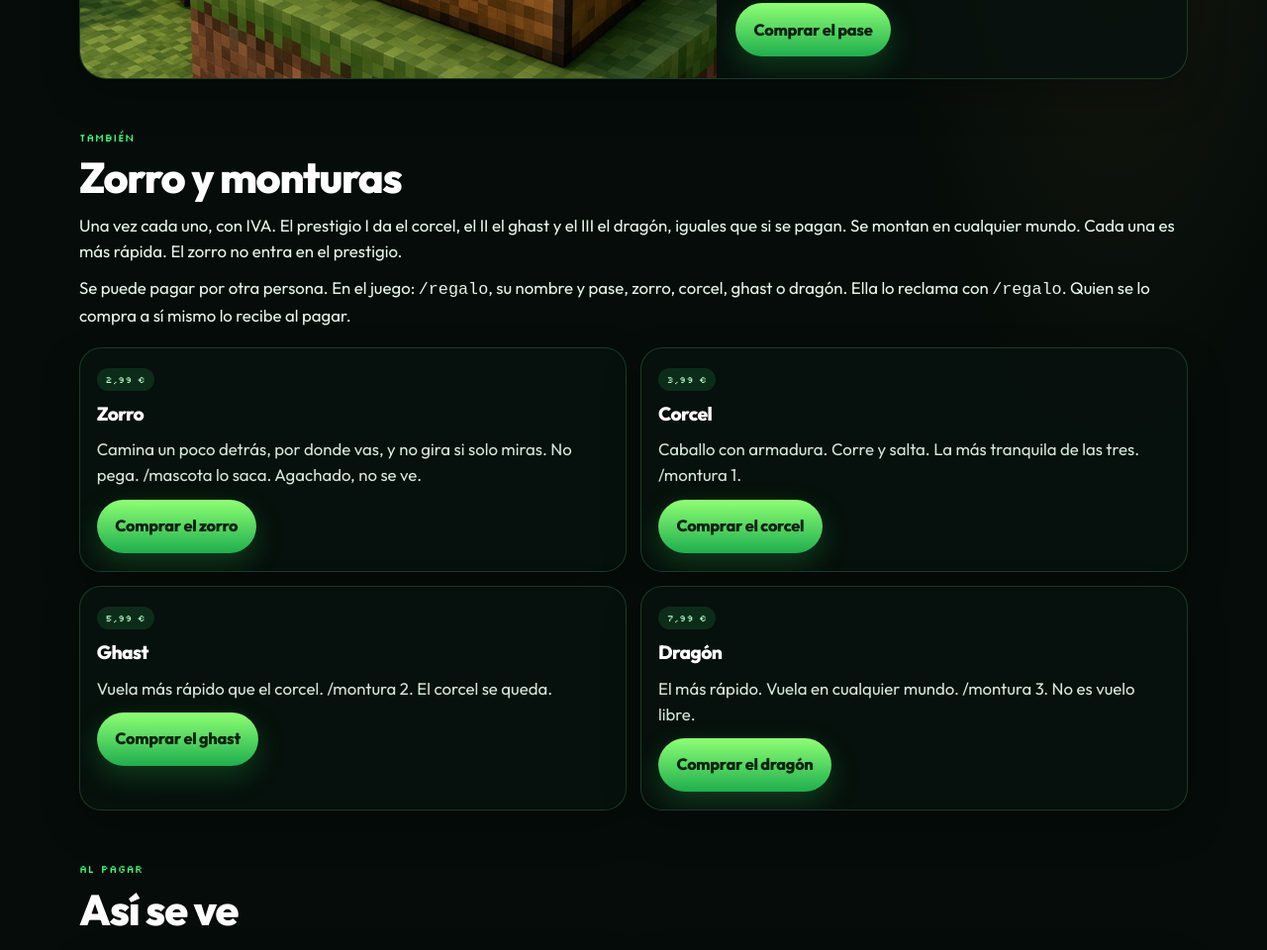
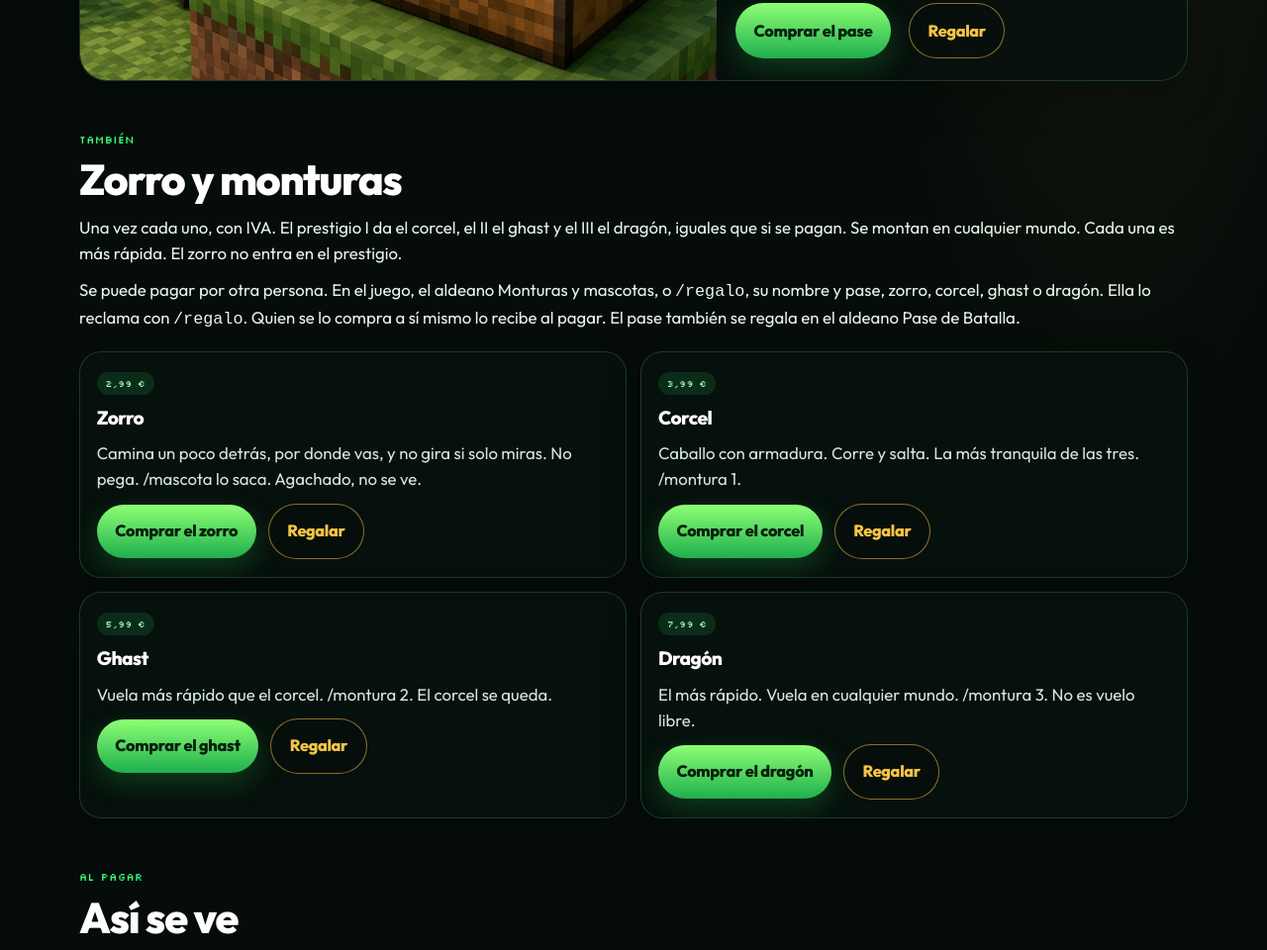
Before and after one commit to AlexCasanovaQA/preguntones-web, a plain HTML site: page tienda.html in a window 1280 px wide. Shown: the part 812-1772 px from the top of the page at 99% size. Drawn offline with Linux system fonts and the light colour scheme.

Commit message:
La tienda tiene Regalar, y la plaza nombra al aldeano de monturas.

```diff
--- a/css/estilos.css
+++ b/css/estilos.css
@@ -441,6 +441,10 @@ main > .entradilla {
   color: #fff;
 }
 
+.boton + .boton-linea {
+  margin-left: 0.55rem;
+}
+
 .boton-tienda,
 .boton-linea {
   background: rgba(8, 14, 10, 0.4);
--- a/tienda.html
+++ b/tienda.html
@@ -49,6 +49,7 @@
         <p>Entra en cuanto se confirma el pago. No da duros, equipo, terreno ni ventaja.</p>
         <div class="hero-acciones">
           <a class="boton solo-con-cobro" hidden href="" data-campo="tiendaUrl" data-campo-modo="solo-href">Comprar el pase</a>
+          <a class="boton boton-linea" href="#regalo">Regalar</a>
         </div>
         <p class="placa solo-sin-cobro" id="sin-cobro">Hoy no hay botón de pago. Esta página no cobra.</p>
       </div>
@@ -58,14 +59,15 @@
       <p class="kicker">También</p>
       <h2 class="titulo" id="monturas">Zorro y monturas</h2>
       <p>Una vez cada uno, con IVA. El prestigio I da el corcel, el II el ghast y el III el dragón, iguales que si se pagan. Se montan en cualquier mundo. Cada una es más rápida. El zorro no entra en el prestigio.</p>
-      <p>Se puede pagar por otra persona. En el juego: <code>/regalo</code>, su nombre y pase, zorro, corcel, ghast o dragón. Ella lo reclama con <code>/regalo</code>. Quien se lo compra a sí mismo lo recibe al pagar.</p>
+      <p id="regalo">Se puede pagar por otra persona. En el juego, el aldeano Monturas y mascotas, o <code>/regalo</code>, su nombre y pase, zorro, corcel, ghast o dragón. Ella lo reclama con <code>/regalo</code>. Quien se lo compra a sí mismo lo recibe al pagar. El pase también se regala en el aldeano Pase de Batalla.</p>
       <div class="productos">
         <article class="producto">
           <div class="carta-cuerpo">
             <p class="chip">2,99 €</p>
             <h3>Zorro</h3>
             <p>Camina un poco detrás, por donde vas, y no gira si solo miras. No pega. /mascota lo saca. Agachado, no se ve.</p>
-            <p><a class="boton" href="https://preguntones.tebex.store/" data-campo="tiendaZorro" data-campo-modo="solo-href">Comprar el zorro</a></p>
+            <p><a class="boton" href="https://preguntones.tebex.store/" data-campo="tiendaZorro" data-campo-modo="solo-href">Comprar el zorro</a>
+            <a class="boton boton-linea" href="#regalo">Regalar</a></p>
           </div>
         </article>
         <article class="producto">
@@ -73,7 +75,8 @@
             <p class="chip">3,99 €</p>
             <h3>Corcel</h3>
             <p>Caballo con armadura. Corre y salta. La más tranquila de las tres. /montura 1.</p>
-            <p><a class="boton" href="https://preguntones.tebex.store/" data-campo="tiendaCorcel" data-campo-modo="solo-href">Comprar el corcel</a></p>
+            <p><a class="boton" href="https://preguntones.tebex.store/" data-campo="tiendaCorcel" data-campo-modo="solo-href">Comprar el corcel</a>
+            <a class="boton boton-linea" href="#regalo">Regalar</a></p>
           </div>
         </article>
         <article class="producto">
@@ -81,7 +84,8 @@
             <p class="chip">5,99 €</p>
             <h3>Ghast</h3>
             <p>Vuela más rápido que el corcel. /montura 2. El corcel se queda.</p>
-            <p><a class="boton" href="https://preguntones.tebex.store/" data-campo="tiendaGhast" data-campo-modo="solo-href">Comprar el ghast</a></p>
+            <p><a class="boton" href="https://preguntones.tebex.store/" data-campo="tiendaGhast" data-campo-modo="solo-href">Comprar el ghast</a>
+            <a class="boton boton-linea" href="#regalo">Regalar</a></p>
           </div>
         </article>
         <article class="producto">
@@ -89,7 +93,8 @@
             <p class="chip">7,99 €</p>
             <h3>Dragón</h3>
             <p>El más rápido. Vuela en cualquier mundo. /montura 3. No es vuelo libre.</p>
-            <p><a class="boton" href="https://preguntones.tebex.store/" data-campo="tiendaDragon" data-campo-modo="solo-href">Comprar el dragón</a></p>
+            <p><a class="boton" href="https://preguntones.tebex.store/" data-campo="tiendaDragon" data-campo-modo="solo-href">Comprar el dragón</a>
+            <a class="boton boton-linea" href="#regalo">Regalar</a></p>
           </div>
         </article>
       </div>
```
Also changed, not shown: index.html (+2 -1 lines).
